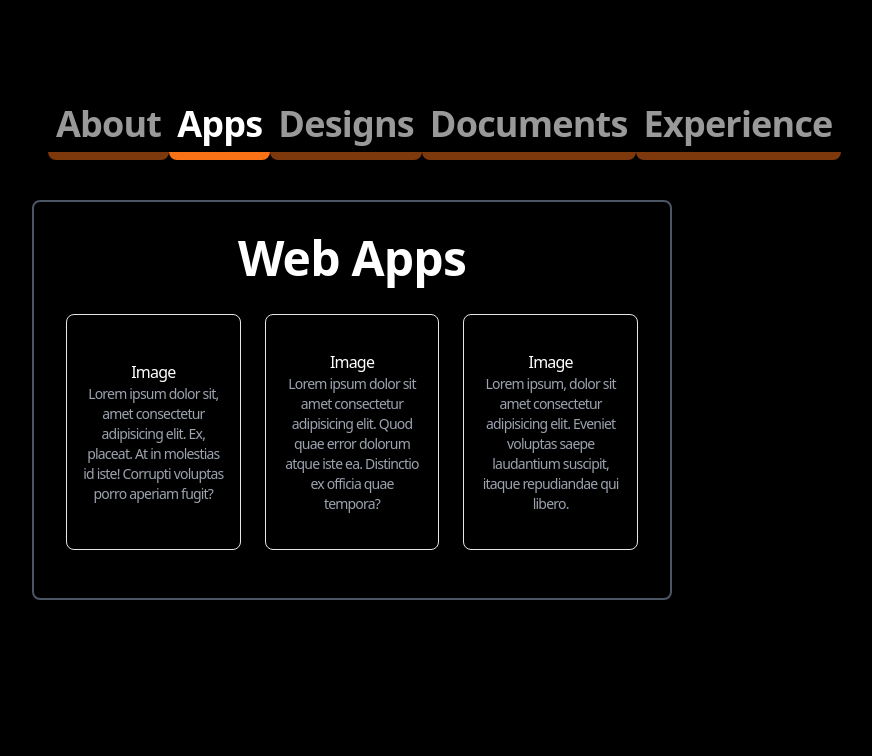
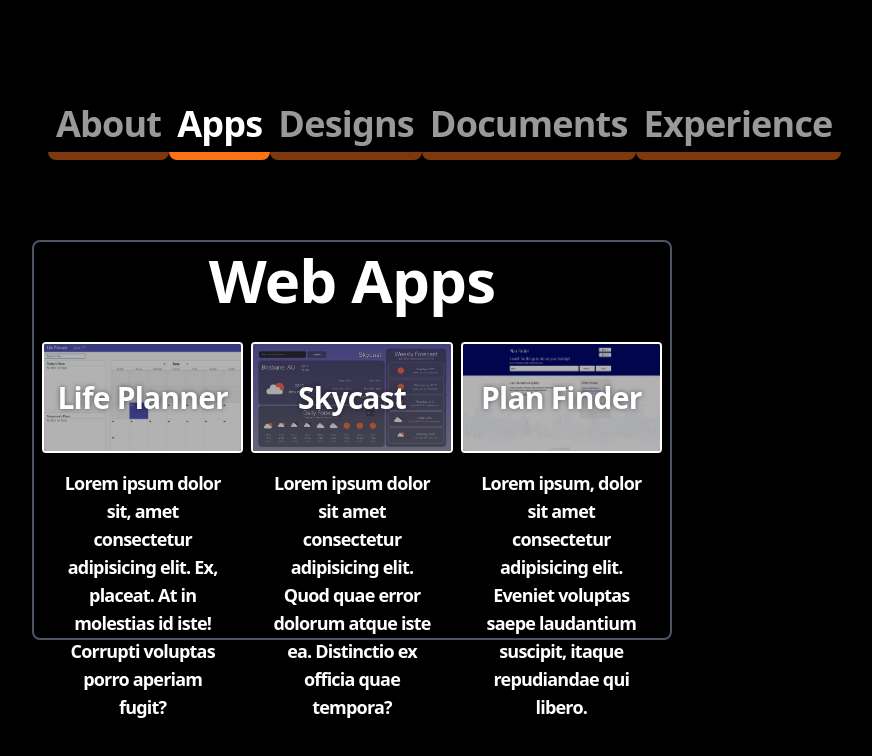
Before and after one commit to lseti1/portfolioDesign2-407830, an Angular app in the folder portfolioDesign2/: page / in a window 1280 px wide. Both pictures are taken after a click on the item "Apps". Shown: the top 756 px of the page, without its empty margins (288-1160 px from the left). Built offline with nearby package versions, Linux system fonts and the light colour scheme.

Commit message:
Content/Styling: Slight font/sizing changes to titles/nav bar, Updated Web Designs & Web Apps pages

```diff
--- a/portfolioDesign2/src/app/app.html
+++ b/portfolioDesign2/src/app/app.html
@@ -1,7 +1,7 @@
 <div class="bg-black w-full h-[100vh] text-white tracking-tighter">
   <app-navigation-bar (pageChange)="getPage($event)"/>
 
-  <div class="absolute top-[25%] left-[25%] w-[50%] h-[50%] border-2 border-gray-600 rounded-lg p-8">
+  <div class="absolute top-[30%] left-[25%] w-[50%] h-[50%] border-2 border-gray-600 rounded-lg p-2">
     @if (currentPage === 'About') {
       <app-about />
     } @else if (currentPage === 'Apps') {
--- a/portfolioDesign2/src/app/apps/apps.html
+++ b/portfolioDesign2/src/app/apps/apps.html
@@ -1,20 +1,28 @@
 <div class="contentWrapper">
   <h1>Web Apps</h1>
-
-  <div class="grid grid-cols-3 gap-6 w-full h-full py-4">
-    <div class="flex flex-col justify-center items-center p-4 border rounded-lg">
-      <p class="">Image</p>
-      <p class="text-sm text-gray-400">Lorem ipsum dolor sit, amet consectetur adipisicing elit. Ex, placeat. At in molestias id iste! Corrupti voluptas porro aperiam fugit?</p>
+  <div class="grid grid-cols-3 gap-2 w-full h-full py-4">
+    <div class="flex flex-col justify-start items-center rounded-lg">
+      <div class="relative flex flex-1 overflow-hidden w-full max-h-44 border-2 border-white rounded cursor-pointer hover:shadow-[0px_0px_10px_#ffffff] duration-500">
+          <img src="assets/images/lifePlanner.png" alt="Portrait Of Myself" class="object-fit w-full h-full"/>
+          <p class="absolute flex justify-center items-center top-0 left-0 w-full h-full font-bold text-3xl text-shadow">Life Planner</p>
+      </div>
+      <p class="text-lg font-semibold p-4">Lorem ipsum dolor sit, amet consectetur adipisicing elit. Ex, placeat. At in molestias id iste! Corrupti voluptas porro aperiam fugit?</p>
     </div>
 
-    <div class="flex flex-col justify-center items-center p-4 border rounded-lg">
-      <p class="">Image</p>
-      <p class="text-sm text-gray-400">Lorem ipsum dolor sit amet consectetur adipisicing elit. Quod quae error dolorum atque iste ea. Distinctio ex officia quae tempora?</p>
+    <div class="flex flex-col justify-start items-center rounded-lg">
+      <div class="relative flex flex-1 overflow-hidden w-full max-h-44 border-2 border-white rounded cursor-pointer hover:shadow-[0px_0px_10px_#ffffff] duration-500">
+          <img src="assets/images/skyCast.png" alt="Portrait Of Myself" class="object-fit w-full h-full"/>
+          <p class="absolute flex justify-center items-center top-0 left-0 w-full h-full font-bold text-3xl text-shadow">Skycast</p>
+      </div>
+      <p class="text-lg font-semibold p-4">Lorem ipsum dolor sit amet consectetur adipisicing elit. Quod quae error dolorum atque iste ea. Distinctio ex officia quae tempora?</p>
     </div>
 
-    <div class="flex flex-col justify-center items-center p-4 border rounded-lg">
-      <p class="">Image</p>
-      <p class="text-sm text-gray-400">Lorem ipsum, dolor sit amet consectetur adipisicing elit. Eveniet voluptas saepe laudantium suscipit, itaque repudiandae qui libero.</p>
+    <div class="flex flex-col justify-start items-center rounded-lg">
+      <div class="relative flex flex-1 overflow-hidden w-full max-h-44 border-2 border-white rounded cursor-pointer hover:shadow-[0px_0px_10px_#ffffff] duration-500">
+          <img src="assets/images/planFinderImage.png" alt="Portrait Of Myself" class="object-fit w-full h-full"/>
+          <p class="absolute flex justify-center items-center top-0 left-0 w-full h-full font-bold text-3xl text-shadow">Plan Finder</p>
+      </div>
+      <p class="text-lg font-semibold p-4">Lorem ipsum, dolor sit amet consectetur adipisicing elit. Eveniet voluptas saepe laudantium suscipit, itaque repudiandae qui libero.</p>
     </div>
   </div>
 </div>
--- a/portfolioDesign2/src/app/designs/designs.html
+++ b/portfolioDesign2/src/app/designs/designs.html
@@ -1,20 +1,29 @@
 <div class="contentWrapper">
   <h1>Web Designs</h1>
 
-  <div class="grid grid-cols-3 gap-6 w-full h-full py-4">
-    <div class="flex flex-col justify-center items-center p-4 border rounded-lg">
-      <p class="">Image</p>
-      <p class="text-sm text-gray-400">Lorem ipsum dolor sit, amet consectetur adipisicing elit. Ex, placeat. At in molestias id iste! Corrupti voluptas porro aperiam fugit?</p>
+  <div class="grid grid-cols-3 gap-2 w-full h-full py-4">
+    <div class="flex flex-col justify-start items-center rounded-lg">
+      <div class="relative flex flex-1 overflow-hidden w-full max-h-44 border-2 border-white rounded cursor-pointer hover:shadow-[0px_0px_10px_#ffffff] duration-500">
+          <img src="assets/images/eCommerceDesign1.png" alt="Portrait Of Myself" class="object-fit w-full h-full"/>
+          <p class="absolute flex justify-center items-center top-0 left-0 w-full h-full font-bold text-3xl text-shadow-lg">Tech Store</p>
+      </div>
+      <p class="text-lg font-semibold p-4">Lorem ipsum dolor sit, amet consectetur adipisicing elit. Ex, placeat. At in molestias id iste! Corrupti voluptas porro aperiam fugit?</p>
     </div>
 
-    <div class="flex flex-col justify-center items-center p-4 border rounded-lg">
-      <p class="">Image</p>
-      <p class="text-sm text-gray-400">Lorem ipsum dolor sit amet consectetur adipisicing elit. Quod quae error dolorum atque iste ea. Distinctio ex officia quae tempora?</p>
+    <div class="flex flex-col justify-start items-center rounded-lg">
+      <div class="relative flex flex-1 overflow-hidden w-full max-h-44 border-2 border-white rounded cursor-pointer hover:shadow-[0px_0px_10px_#ffffff] duration-500">
+          <img src="assets/images/eCommerceDesign2.png" alt="Portrait Of Myself" class="object-fit w-full h-full"/>
+          <p class="absolute flex justify-center items-center top-0 left-0 w-full h-full font-bold text-3xl text-shadow-lg">Music Store</p>
+      </div>
+      <p class="text-lg font-semibold p-4">Lorem ipsum dolor sit, amet consectetur adipisicing elit. Ex, placeat. At in molestias id iste! Corrupti voluptas porro aperiam fugit?</p>
     </div>
 
-    <div class="flex flex-col justify-center items-center p-4 border rounded-lg">
-      <p class="">Image</p>
-      <p class="text-sm text-gray-400">Lorem ipsum, dolor sit amet consectetur adipisicing elit. Eveniet voluptas saepe laudantium suscipit, itaque repudiandae qui libero.</p>
+    <div class="flex flex-col justify-start items-center rounded-lg">
+      <div class="relative flex flex-1 overflow-hidden w-full max-h-44 border-2 border-white rounded cursor-pointer hover:shadow-[0px_0px_10px_#ffffff] duration-500">
+          <img src="assets/images/tourismWebsite.png" alt="Portrait Of Myself" class="object-fit w-full h-full"/>
+          <p class="absolute flex justify-center items-center top-0 left-0 w-full h-full font-bold text-3xl text-shadow-lg">Tourism Website</p>
+      </div>
+      <p class="text-lg font-semibold p-4">Lorem ipsum dolor sit, amet consectetur adipisicing elit. Ex, placeat. At in molestias id iste! Corrupti voluptas porro aperiam fugit?</p>
     </div>
   </div>
 </div>
--- a/portfolioDesign2/src/app/navigation-bar/navigation-bar.html
+++ b/portfolioDesign2/src/app/navigation-bar/navigation-bar.html
@@ -1,5 +1,5 @@
 <nav class="absolute top-[12%] left-[25%] w-[50%]">
-    <ul class="flex flex-row justify-between px-4 font-bold text-4xl">
+    <ul class="flex flex-row justify-between px-4 font-semibold text-4xl">
         <li (click)="setPage('About')"
             class="border-b-8 p-2 hover:border-orange-500 text-gray-400/50 hover:text-white/90 cursor-pointer duration-500 rounded-lg select-none"
             [ngClass]="{
--- a/portfolioDesign2/src/styles.css
+++ b/portfolioDesign2/src/styles.css
@@ -4,7 +4,7 @@
 @tailwind utilities;
 
 h1 {
-  @apply text-5xl font-bold text-white;
+  @apply text-6xl font-semibold text-white;
 }
 
 h2 {
@@ -18,3 +18,11 @@ h3 {
 .contentWrapper {
   @apply flex flex-col gap-4 text-center w-full h-full;
 }
+
+.text-shadow {
+  text-shadow: 0px 0px 5px rgba(0, 0, 0, 0.5);
+}
+
+.text-shadow-lg {
+  text-shadow: 0px 0px 8px rgb(0, 0, 0);
+}
```
